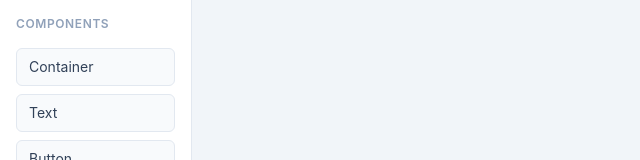
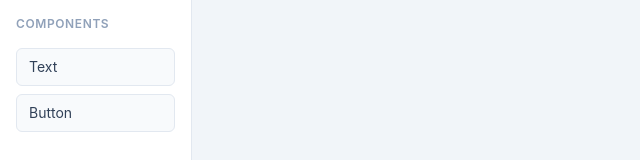
Before and after one commit to rednil-rab/no-code-page-builder, a React (Vite) app: page / in a window 1280 px wide. Shown: the top 160 px of the page, without its empty margins (0-640 px from the left). Built offline with nearby package versions, Linux system fonts and the light colour scheme.

Commit message:
bug fix: type changes

```diff
--- a/src/builder/palette/Palette.tsx
+++ b/src/builder/palette/Palette.tsx
@@ -5,11 +5,11 @@ import type { BuilderNode, NodeType } from "../types";
 const NODE_TYPES: {
   type: NodeType;
   label: string;
-  defaultProps: Record<string, unknown>;
+  defaultProps: Record<string, string | number | boolean>;
 }[] = [
-  { type: "container", label: "Container", defaultProps: {} },
-  { type: "text", label: "Text", defaultProps: { text: "Text block" } },
-  { type: "button", label: "Button", defaultProps: { label: "Click me" } },
+  // { type: "container", label: "Container", defaultProps: {} },
+  { type: "text", label: "Text", defaultProps: { text: "Text block", span: 'col-span-2', padding: 'p-2', height: 'h-10' } },
+  { type: "button", label: "Button", defaultProps: { label: "Click me", bg: 'bg-blue', span: 'col-span-1', padding: 'p-2', height: 'h-10' } },
 ];
 
 function findNode(tree: BuilderNode, id: string): BuilderNode | null {
@@ -26,7 +26,7 @@ export function Palette() {
   const selectedNodeId = useBuilderStore((s) => s.selectedNodeId);
   const addNode = useBuilderStore((s) => s.addNode);
 
-  const handleAdd = (type: NodeType, defaultProps: Record<string, unknown>) => {
+  const handleAdd = (type: NodeType, defaultProps: Record<string, string | number | boolean>) => {
     let parentId = "root";
     if (selectedNodeId) {
       const selected = findNode(tree, selectedNodeId);
```
